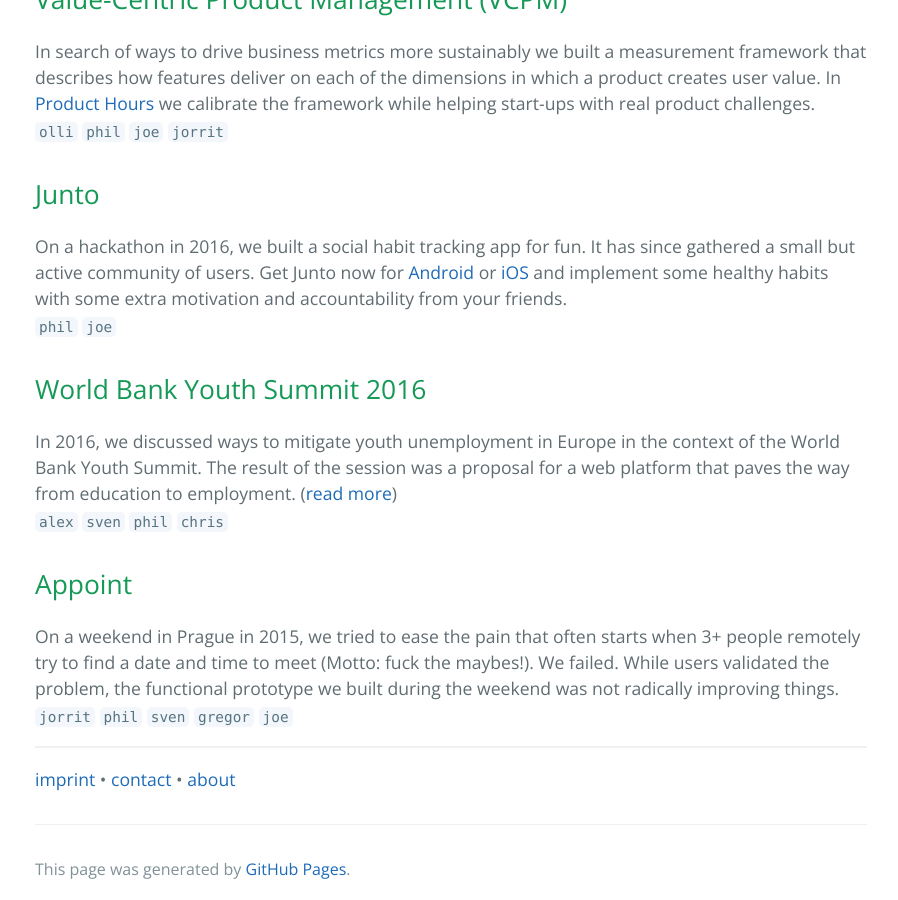
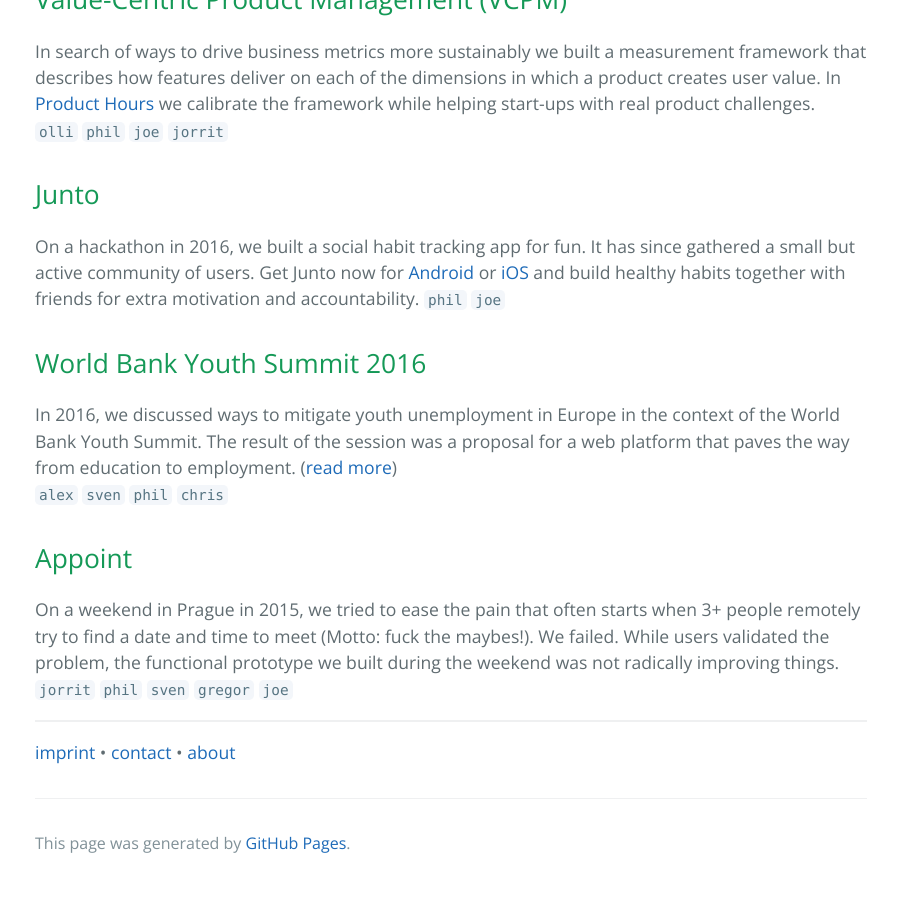
Before and after one commit to pal-lab/pal-lab.github.io, a Jekyll site: the page built from index.md, in a window 1280 px wide and 900 px high, scrolled down 648 px. Shown: the whole window, without its empty margins (189-1087 px from the left). Built offline with Jekyll 4.4.1, drawn with Linux system fonts in a browser that asks for light colours; our own code applies the rules of GitHub Pages for plain Markdown files.

Commit message:
editorial changes

```diff
--- a/index.md
+++ b/index.md
@@ -17,7 +17,7 @@ In search of ways to drive business metrics more sustainably we built a measurem
 
 ## [](#header-2)Junto
 
-On a hackathon in 2016, we built a social habit tracking app for fun. It has since gathered a small but active community of users. Get Junto now for [Android](https://play.google.com/store/apps/details?id=io.pallab.junto) or [iOS](https://itunes.apple.com/us/app/junto-mutual-improvement/id1326121611?mt=8) and implement some healthy habits with some extra motivation and accountability from your friends.
+On a hackathon in 2016, we built a social habit tracking app for fun. It has since gathered a small but active community of users. Get Junto now for [Android](https://play.google.com/store/apps/details?id=io.pallab.junto) or [iOS](https://itunes.apple.com/us/app/junto-mutual-improvement/id1326121611?mt=8) and build healthy habits together with friends for extra motivation and accountability.
 `phil` `joe`
 
 ## [](#header-2)World Bank Youth Summit 2016
```
